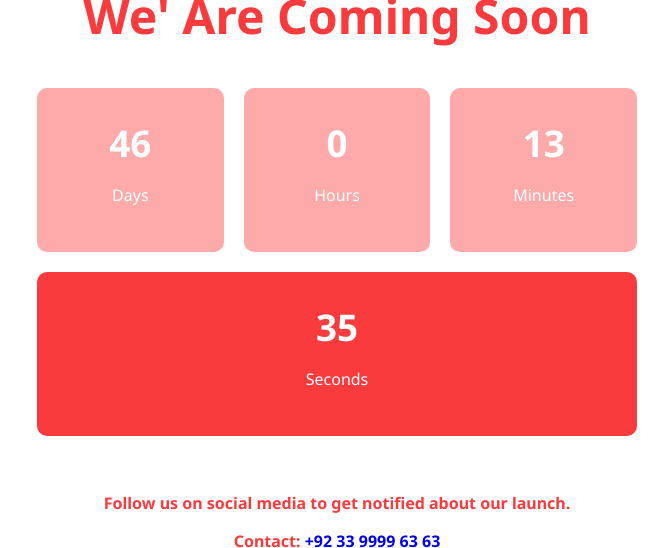
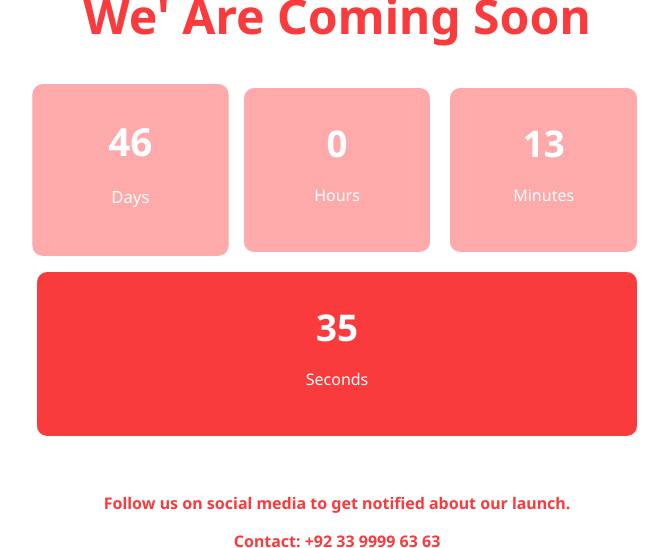
Before and after one commit to SHAYAN-SHAH-Byte/Palka-Wears, a plain HTML site: page index.html in a window 1280 px wide. In both pictures the pointer is over the element 433 px from the left and 422 px from the top of the page. Shown: the part 252-800 px from the top of the page, without its empty margins (303-971 px from the left). Drawn offline with Linux system fonts and the light colour scheme.

Commit message:
Update style.css

```diff
--- a/style.css
+++ b/style.css
@@ -41,6 +41,11 @@ h1 {
     border-radius: 10px;
     min-width: 80px;
     flex: 1;
+    transition: transform 0.2s ease-in-out;
+}
+
+.time-box:hover {
+    transform: scale(1.05);
 }
 .time-box span {
     font-size: 2.3rem;
@@ -66,6 +71,15 @@ h1 {
     font-weight: bold;
     padding: 20px 0;
 }
+
+.description a {
+    color: #f93b3d;
+    text-decoration: none;
+}
+.description a:hover {
+    text-decoration: underline;
+}
+
 footer {
     color: #f93b3d;
     padding: 10px 0;
```
